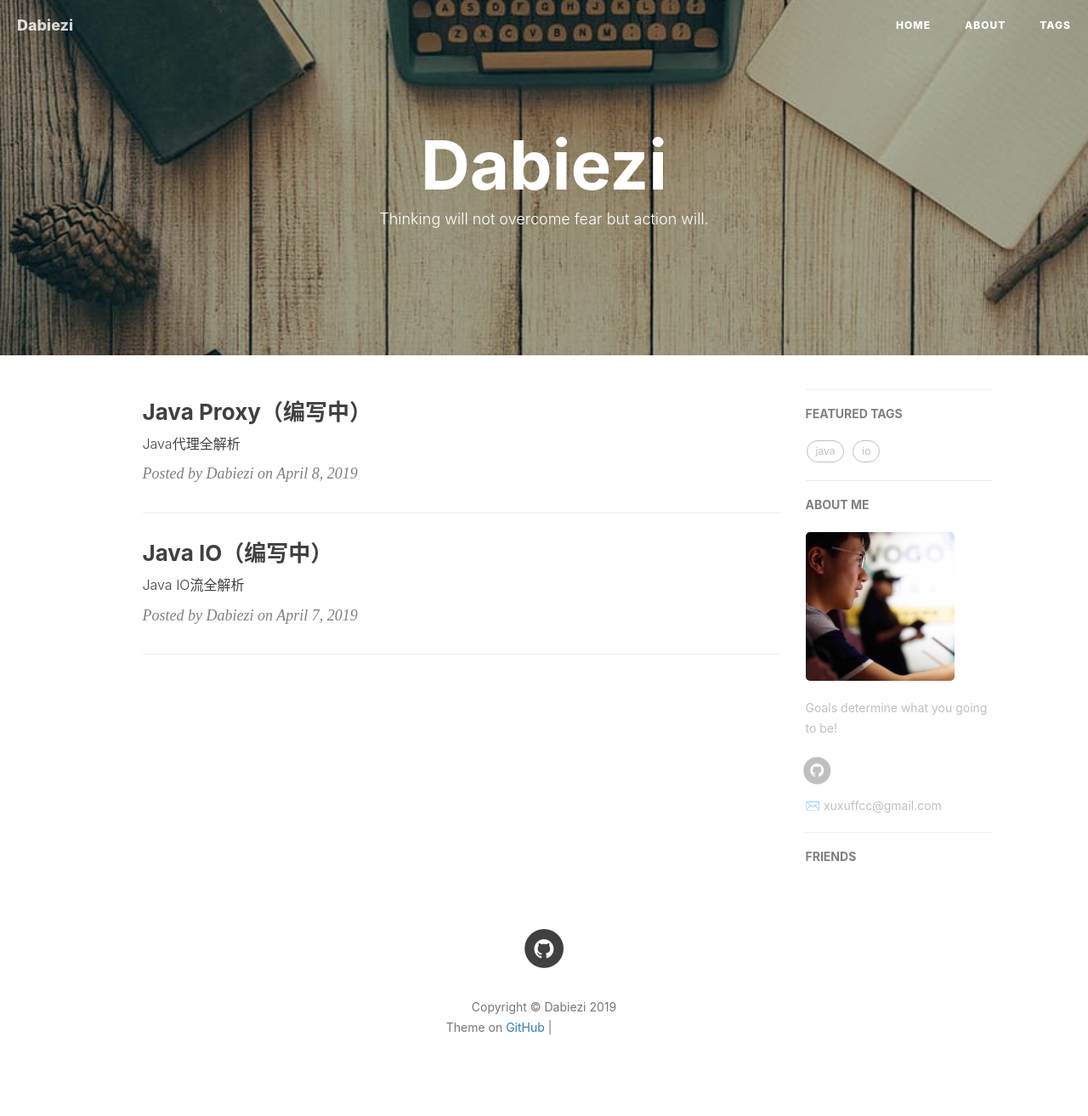
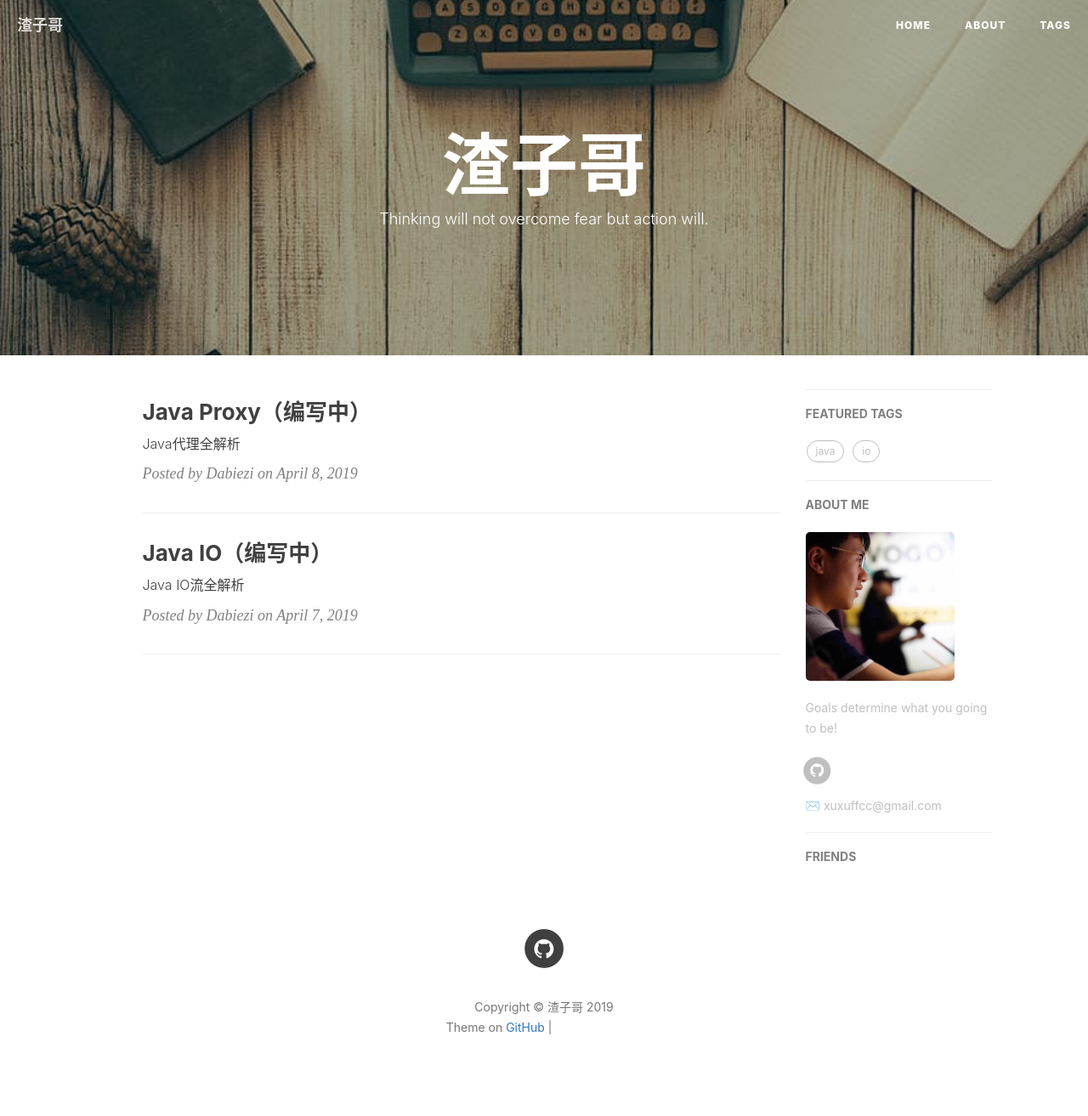
Before and after one commit to anxiouspig/anxiouspig.github.io, a Jekyll site: the page built from index.html, in a window 1280 px wide. Shown: the whole page at 85% size. Built offline with Jekyll 4.4.1, drawn with Linux system fonts in a browser that asks for light colours; nearby versions of some CDN libraries; the list of posts is cut into pages by our own code; comment, search, counter and statistics services are not loaded; grey boxes are pictures that could not be loaded.

Commit message:
Update _config.yml

```diff
--- a/_config.yml
+++ b/_config.yml
@@ -1,10 +1,10 @@
 # Site settings
-title: Dabiezi
-SEOTitle: Dabiezi
+title: 渣子哥
+SEOTitle: 渣子哥 | Dabiezi
 header-img: img/post-bg-desk.jpg
 email: xuxuffcc@gmail.com
 description: "Every failure is leading towards success."
-keyword: "Dabiezi"
+keyword: "渣子哥, Dabiezi"
 url: "http://dabiezi.github.io"          # your host, for absolute URL
 baseurl: ""      # for example, '/blog' if your blog hosted on 'host/blog'
 github_repo: "https://github.com/dabiezi/dabiezi.github.io.git" # you code repository
@@ -78,7 +78,7 @@ gitalk:
 
 # Google Analytics
 ga_track_id: 'UA-137503773-1'            # Format: UA-xxxxxx-xx
-ga_domain: blog.dabiezi.com               # 默认的是 auto, 这里我是自定义了的域名，你如果没有自己的域名，需要改成auto
+ga_domain: zhazige.com               # 默认的是 auto, 这里我是自定义了的域名，你如果没有自己的域名，需要改成auto
 
 
 
```
